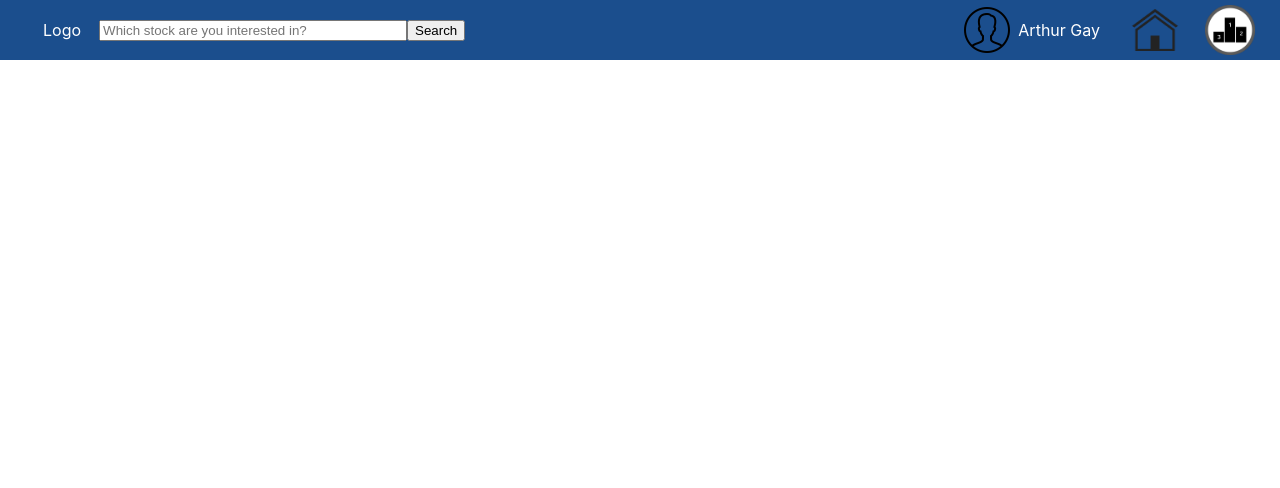
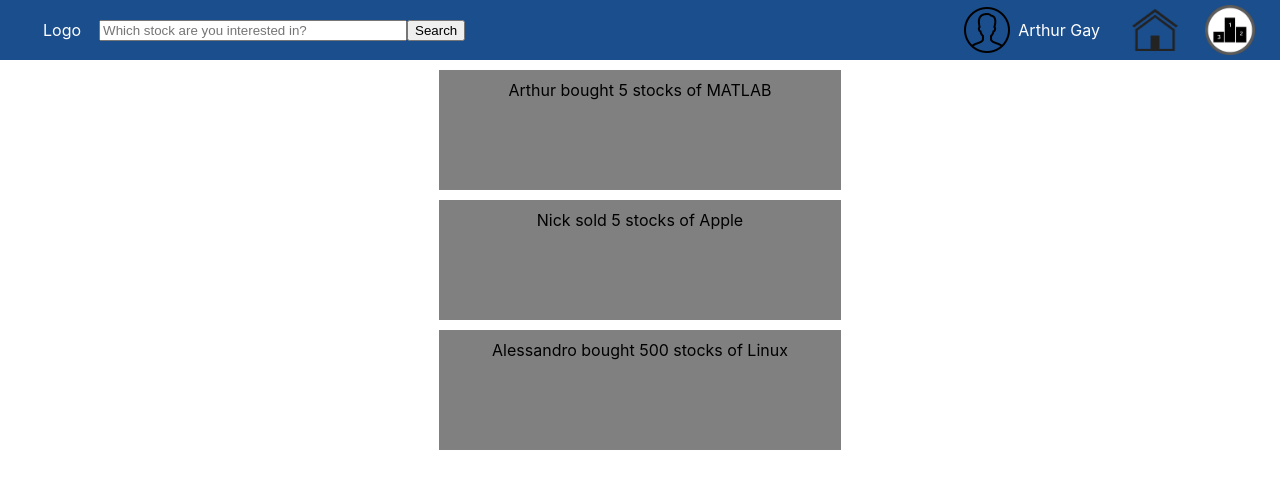
Before and after one commit to Alessandro100/social-media-trading, a React (Create React App) app in the folder clients/: page / in a window 1280 px wide. Shown: the top 488 px of the page. Built offline with nearby package versions, Linux system fonts and the light colour scheme.

Commit message:
Transactions added

```diff
--- a/clients/src/App.css
+++ b/clients/src/App.css
@@ -2,6 +2,17 @@
 /* General */
 .App {
   text-align: center;
+  justify-content: center;
+  height: 100%;
+}
+
+.App-Container {
+  display: flex;
+  justify-content: center;
+}
+
+.app-columns {
+  width: 33%;
 }
 
 /* Header */
@@ -38,3 +49,21 @@
   padding: 18px 6px 18px 6px;
   margin-right: 24px;
 }
+
+/* Timeline */
+
+.Timeline {
+  width: 33%;
+  Height: 100%;
+  align-content: center;
+  background: grey;
+}
+
+/* Transactions */
+
+.transaction {
+  background-color: grey;
+  padding: 10px;
+  margin: 10px;
+  height: 100px;
+}
--- a/clients/src/App.js
+++ b/clients/src/App.js
@@ -1,20 +1,58 @@
-import React from 'react';
+import React, { Component } from 'react';
 import axios from 'axios';
 import './App.css';
 import Header from './Components/Header'
+import Timeline from './Components/Timeline'
+import Transaction from './Components/Transaction'
 
-function App() {
-  console.log("api tests")
-  axios.get(`http://127.0.0.1:5000/`).then(res => {
-        console.log("connection success")
-        console.log(res);
-  })
+class App extends Component {
 
-  return (
-    <div className="App">
-    <Header />
-    </div>
-  );
+  state = {
+    transactions: [
+      {
+        id: 1,
+        user: 'Arthur',
+        transactionType: 'bought',
+        amount: 5,
+        stock: 'MATLAB'
+      },
+      {
+        id: 2,
+        user: 'Nick',
+        transactionType: 'sold',
+        amount: 5,
+        stock: 'Apple'
+      },
+      {
+        id: 3,
+        user: 'Alessandro',
+        transactionType: 'bought',
+        amount: 500,
+        stock: 'Linux'
+      },
+    ]
+  }
+
+  render(){
+    return (
+      <>
+        <Header />
+        <div className="App">
+          <div className='App-Container'>
+            <div className='app-columns'>
+              {/* Left Components */}
+            </div>
+            <div className='app-columns'>
+              <Timeline transactions={this.state.transactions}/>
+            </div>
+            <div className='app-columns'>
+              {/* Right */}
+            </div>
+          </div>
+        </div>
+      </>
+    );
+  }
 }
 
 export default App;
--- /dev/null
+++ b/clients/src/Components/Timeline.js
@@ -0,0 +1,15 @@
+import React, { Component } from 'react'
+import Transaction from './Transaction'
+
+
+export class Timeline extends Component {
+    render() {
+        return this.props.transactions.map(transaction => (
+            <Transaction
+            key={transaction.id}
+            transaction={transaction} />
+        ))
+    }
+}
+
+export default Timeline
--- /dev/null
+++ b/clients/src/Components/Transaction.js
@@ -0,0 +1,15 @@
+import React, { Component } from 'react'
+
+export class Transaction extends Component {
+
+    render() {
+        const { user, transactionType, amount, stock } = this.props.transaction
+        return (
+            <div className='transaction'>
+                <div>{user} {transactionType} {amount} stocks of {stock}</div>
+            </div>
+        )
+    }
+}
+
+export default Transaction
```
